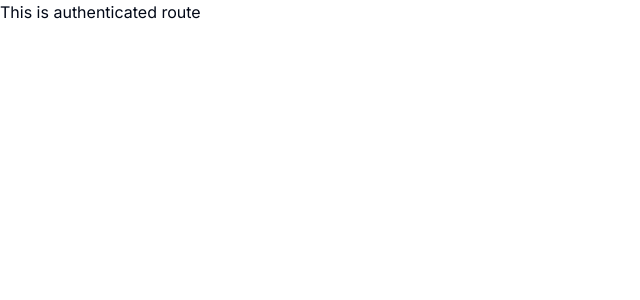
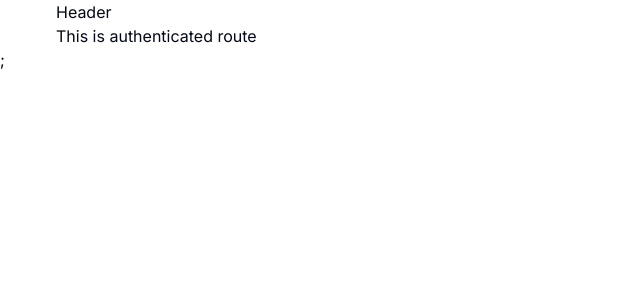
Before and after one commit to brandalx/Fintrics-SAAS-Next, a Next.js app: page / in a window 1280 px wide. Shown: the top 300 px of the page, without its empty margins (0-640 px from the left). Built offline with nearby package versions, Linux system fonts and the light colour scheme.

Commit message:
feat: header init

```diff
--- a/app/(dashboard)/layout.tsx
+++ b/app/(dashboard)/layout.tsx
@@ -1,10 +1,19 @@
+import { Header } from "@/components/ui/header";
 import React from "react";
 type Props = {
   children: React.ReactNode;
 };
 
 const DashboardLayout = ({ children }: Props) => {
-  return <div>{children}</div>;
+  return (
+    <>
+      <main className="px-3 lg:px-14">
+        <Header />
+        {children}
+      </main>
+      ;
+    </>
+  );
 };
 
 export default DashboardLayout;
--- /dev/null
+++ b/components/ui/header.tsx
@@ -0,0 +1,5 @@
+import React from "react";
+
+export const Header = () => {
+  return <div>Header</div>;
+};
```
